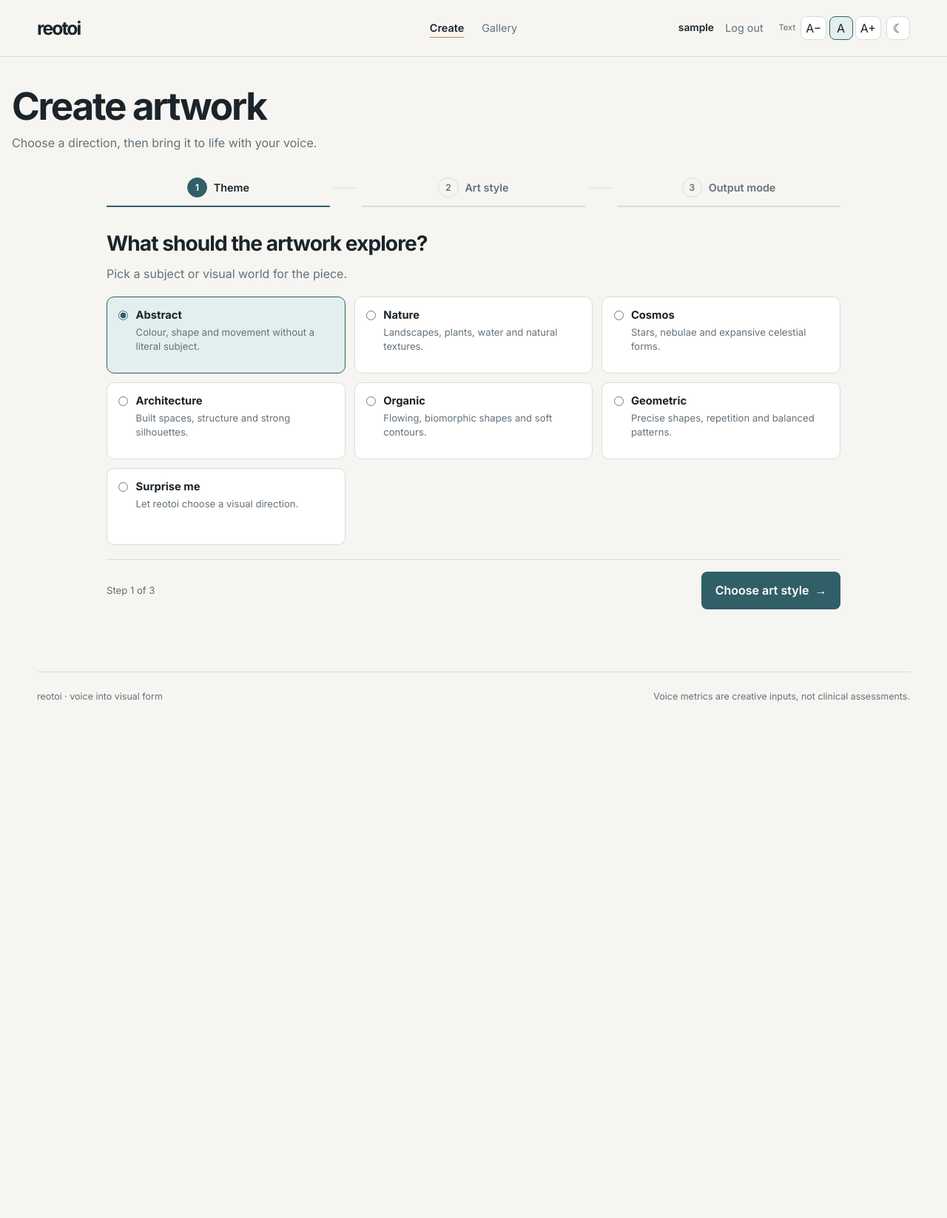
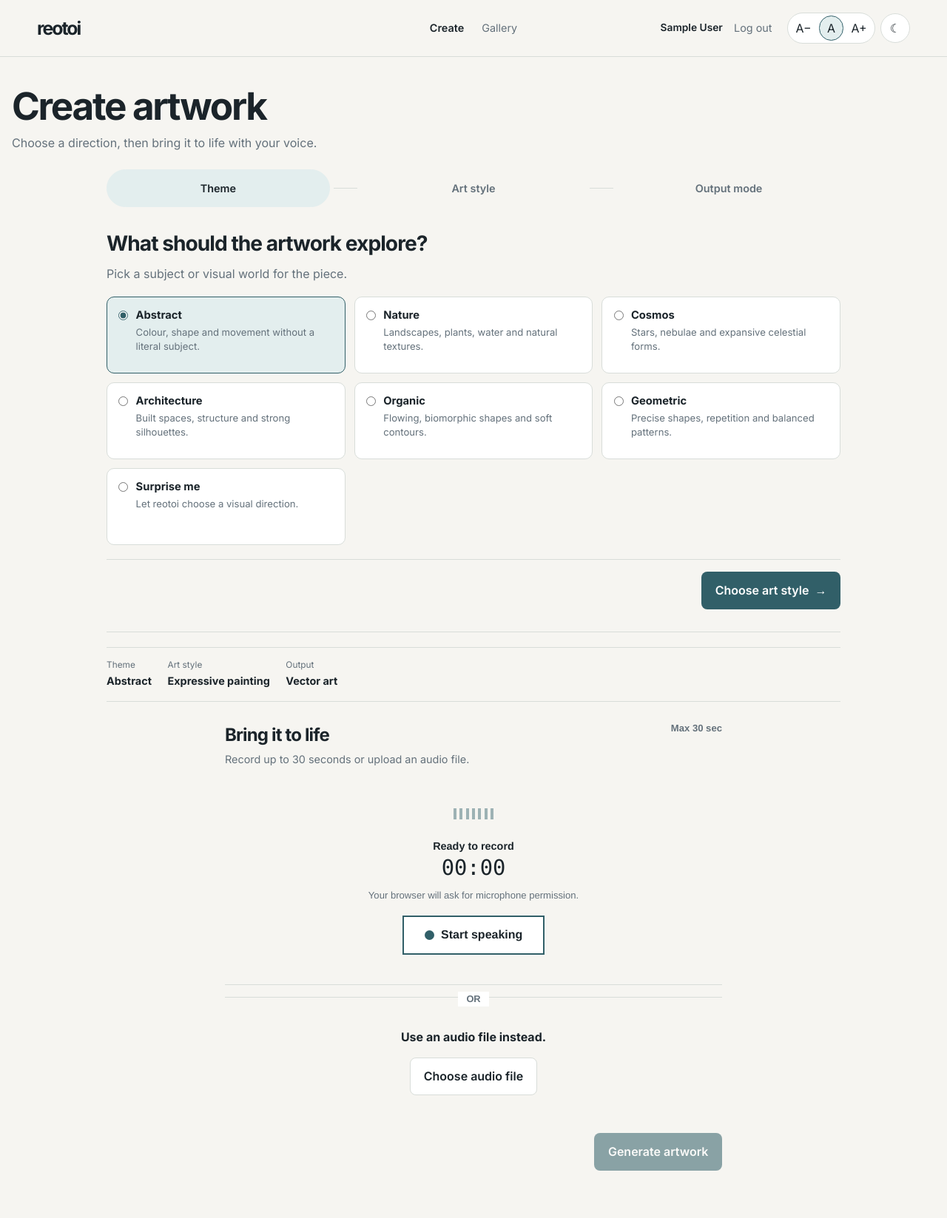
Before and after one commit to edimaudo/reotoi2, a FastAPI app: page /app in a window 1280 px wide. Shown: the whole page at 74% size. Before the commit the page ends 949 px from the top, so only its background shows below. Run offline with FastAPI, Linux system fonts and the light colour scheme; the visitor is signed in with stand-in values (Sample User, id 1).

Commit message:
Add files via upload

```diff
--- a/main.py
+++ b/main.py
@@ -60,9 +60,9 @@ ART_STYLE_OPTIONS = [
     {"value": "surprise", "label": "Surprise me", "description": "Choose a distinctive technique for this piece."},
 ]
 OUTPUT_MODE_OPTIONS = [
-    {"value": "svg", "label": "SVG only", "description": "Procedural vector artwork rendered locally; no image-generation call."},
-    {"value": "muse_image", "label": "Muse Image only", "description": "AI-generated raster artwork, with a clearly labelled SVG fallback if unavailable."},
-    {"value": "fusion", "label": "Fusion", "description": "Muse Image artwork with a transparent, voice-driven SVG overlay."},
+    {"value": "svg", "label": "Vector art", "description": "Locally rendered shapes and lines guided by your voice. Works without image generation."},
+    {"value": "muse_image", "label": "AI image", "description": "An image shaped by your theme and art style. Uses vector art if image generation is unavailable."},
+    {"value": "fusion", "label": "Fusion", "description": "An AI-generated image layered with a transparent, voice-driven vector overlay."},
 ]
 
 
@@ -143,6 +143,7 @@ async def login_submit(request: Request, username: Annotated[str, Form()] = "",
     if auth.verify_login(username, password):
         request.session.clear()
         request.session["user"] = auth.DEMO_USERNAME
+        request.session["display_name"] = auth.DEMO_DISPLAY_NAME
         return RedirectResponse(auth.safe_next(next), status_code=303)
     await asyncio.sleep(0.35)
     return templates.TemplateResponse(request=request, name="login.html", context={
--- a/services/auth.py
+++ b/services/auth.py
@@ -5,6 +5,7 @@ import os
 
 DEMO_USERNAME = os.getenv("DEMO_USERNAME", "demo")
 DEMO_PASSWORD = os.getenv("DEMO_PASSWORD", "reotoi-demo")
+DEMO_DISPLAY_NAME = os.getenv("DEMO_DISPLAY_NAME", "James")
 
 def verify_login(username: str, password: str) -> bool:
     user_ok = hmac.compare_digest((username or "").strip().encode(), DEMO_USERNAME.encode())
--- a/static/css/reotoi-ui.css
+++ b/static/css/reotoi-ui.css
@@ -498,7 +498,8 @@
   width: 100%;
   min-height: 3.2rem;
   border: 0;
-  border-bottom: 2px solid var(--rule);
+  border: 1px solid transparent;
+  border-radius: 999px;
   padding: .65rem .35rem;
   background: transparent;
   color: var(--muted);
@@ -506,20 +507,7 @@
   font-weight: 600;
 }
 .creation-stepper__button:hover { color: var(--ink); }
-.creation-stepper__button.is-active { color: var(--ink); border-bottom-color: var(--blue); }
-.creation-stepper__button.is-complete .creation-stepper__number { background: var(--blue-soft); color: var(--blue-strong); }
-.creation-stepper__number {
-  display: inline-grid;
-  place-items: center;
-  flex: 0 0 1.7rem;
-  width: 1.7rem;
-  height: 1.7rem;
-  border: 1px solid var(--rule);
-  border-radius: 50%;
-  color: var(--muted);
-  font-size: .78rem;
-}
-.creation-stepper__button.is-active .creation-stepper__number { border-color: var(--blue); background: var(--blue); color: #fff; }
+.creation-stepper__button.is-active { color: var(--ink); background: var(--blue-soft); border-color: var(--blue-soft); }
 .creation-stepper__connector { width: 100%; height: 1px; background: var(--rule); }
 .setup-step { padding: .15rem 0 .25rem; }
 .setup-step__heading { margin: 0 0 1.15rem; }
@@ -623,7 +611,6 @@
   .create-workspace { padding-top: 1.8rem; }
   .creation-stepper { grid-template-columns: minmax(0, 1fr) .8rem minmax(0, 1fr) .8rem minmax(0, 1fr); gap: .2rem; }
   .creation-stepper__button { flex-direction: column; gap: .25rem; min-height: 3.8rem; font-size: .75rem; }
-  .creation-stepper__number { flex-basis: 1.55rem; width: 1.55rem; height: 1.55rem; }
   .theme-options, .style-options, .output-mode-options { grid-template-columns: 1fr; }
   .choice-card { min-height: auto; padding: .8rem; }
   .choice-card__content strong { font-size: .9rem; }
@@ -635,3 +622,12 @@
   .voice-input-heading { flex-direction: column; }
   .gallery-empty { min-height: 34vh; padding: 1.25rem 0; }
 }
+
+
+/* The recording controls remain directly below the active setup step. */
+.voice-input-stage { display: block; margin-top: 1.6rem; padding-top: 1.25rem; border-top: 1px solid var(--rule); }
+.voice-input-stage[hidden] { display: none !important; }
+.step-actions { justify-content: flex-end; }
+.step-actions:has([data-step-back]) { justify-content: space-between; }
+.creation-stepper__button { text-decoration: none; }
+.creation-stepper__button:focus-visible { outline: 3px solid #c27b37; outline-offset: 2px; }
--- a/static/css/styles.css
+++ b/static/css/styles.css
@@ -95,3 +95,29 @@
   .site-account { gap: .2rem; }
   .nav-button { padding: .3rem .2rem; }
 }
+
+
+/* Wrapped display controls without a redundant size label. */
+.site-controls { flex-wrap: wrap; max-width: 100%; }
+.control-group {
+  display: inline-flex;
+  align-items: center;
+  justify-content: center;
+  flex-wrap: wrap;
+  gap: .2rem;
+  padding: .2rem;
+  border: 1px solid var(--rule);
+  border-radius: 999px;
+  background: var(--surface);
+  max-width: 100%;
+}
+.control-button { border-color: transparent; border-radius: 999px; min-width: 2.1rem; min-height: 2.1rem; }
+.control-button.is-active { border-color: var(--blue); }
+.theme-toggle { border-radius: 999px; min-width: 2.5rem; min-height: 2.5rem; }
+.site-nav a[aria-current="page"] { text-decoration: none; }
+@media (max-width: 480px) {
+  .site-header__right { flex-wrap: wrap; justify-self: end; max-width: 100%; }
+  .site-controls { justify-content: flex-end; }
+  .control-group { gap: .1rem; }
+  .control-button { min-width: 1.8rem; min-height: 1.8rem; }
+}
--- a/static/js/app.js
+++ b/static/js/app.js
@@ -198,7 +198,6 @@
 
   // Keep the three art-direction choices in a short guided flow instead of
   // presenting every control in one long panel.
-  const setupWizard = document.getElementById("setup-wizard");
   const voiceInputStage = document.getElementById("voice-input-stage");
   const setupPanels = Array.from(root.querySelectorAll("[data-step-panel]"));
   const stepperButtons = Array.from(root.querySelectorAll("[data-step-target]"));
@@ -230,21 +229,7 @@
   function updateSelectionSummary() {
     if (summaryTheme) summaryTheme.textContent = selectedChoiceLabel("theme", "Surprise me");
     if (summaryArtStyle) summaryArtStyle.textContent = selectedChoiceLabel("art_style", "Surprise me");
-    if (summaryOutputMode) summaryOutputMode.textContent = selectedChoiceLabel("output_mode", "SVG only");
-  }
-
-  function enterVoiceInputStage() {
-    updateSelectionSummary();
-    if (setupWizard) setupWizard.hidden = true;
-    if (voiceInputStage) voiceInputStage.hidden = false;
-    voiceInputStage?.scrollIntoView({ behavior: "smooth", block: "start" });
-  }
-
-  function editSetupChoices() {
-    if (voiceInputStage) voiceInputStage.hidden = true;
-    if (setupWizard) setupWizard.hidden = false;
-    activateSetupStep(3);
-    setupWizard?.scrollIntoView({ behavior: "smooth", block: "start" });
+    if (summaryOutputMode) summaryOutputMode.textContent = selectedChoiceLabel("output_mode", "Vector art");
   }
 
   stepperButtons.forEach((button) => {
@@ -256,8 +241,11 @@
   root.querySelectorAll("[data-step-back]").forEach((button) => {
     button.addEventListener("click", () => activateSetupStep(button.dataset.stepBack));
   });
-  root.querySelector("[data-setup-finish]")?.addEventListener("click", enterVoiceInputStage);
-  root.querySelector("[data-edit-choices]")?.addEventListener("click", editSetupChoices);
+  root.querySelectorAll('input[name="theme"], input[name="art_style"], input[name="output_mode"]').forEach((input) => {
+    input.addEventListener("change", updateSelectionSummary);
+  });
+  updateSelectionSummary();
+  if (voiceInputStage) voiceInputStage.hidden = false;
   activateSetupStep(1);
 
   function updateGenerateState() {
@@ -1205,7 +1193,7 @@
       setElementText(resultInput, data.input_source === "upload" ? "Audio file" : "Microphone");
     }
     if (resultArtStyle) setElementText(resultArtStyle, humanize(data.art_style || getArtStyle()));
-    const outputLabels = { svg: "SVG only", muse_image: "Muse Image only", fusion: "Fusion", svg_fallback: "SVG fallback" };
+    const outputLabels = { svg: "Vector art", muse_image: "AI image", fusion: "Fusion", svg_fallback: "Vector art fallback" };
     if (resultOutputMode) {
       const requested = data.output_mode_requested || getOutputMode();
       setElementText(resultOutputMode, outputLabels[requested] || humanize(requested));
--- a/templates/app.html
+++ b/templates/app.html
@@ -14,11 +14,11 @@
   <div class="creation-flow">
     <div id="setup-wizard">
       <ol class="creation-stepper" aria-label="Artwork setup">
-        <li><button type="button" class="creation-stepper__button is-active" data-step-target="1" aria-current="step"><span class="creation-stepper__number">1</span><span>Theme</span></button></li>
+        <li><button type="button" class="creation-stepper__button is-active" data-step-target="1" aria-current="step"><span>Theme</span></button></li>
         <li><span class="creation-stepper__connector" aria-hidden="true"></span></li>
-        <li><button type="button" class="creation-stepper__button" data-step-target="2"><span class="creation-stepper__number">2</span><span>Art style</span></button></li>
+        <li><button type="button" class="creation-stepper__button" data-step-target="2"><span>Art style</span></button></li>
         <li><span class="creation-stepper__connector" aria-hidden="true"></span></li>
-        <li><button type="button" class="creation-stepper__button" data-step-target="3"><span class="creation-stepper__number">3</span><span>Output mode</span></button></li>
+        <li><button type="button" class="creation-stepper__button" data-step-target="3"><span>Output mode</span></button></li>
       </ol>
 
       <section class="setup-step" data-step-panel="1" aria-labelledby="theme-step-title">
@@ -32,7 +32,7 @@
           </label>
           {% endfor %}
         </fieldset>
-        <div class="step-actions"><span>Step 1 of 3</span><button type="button" class="button button--primary" data-step-next="2">Choose art style <span aria-hidden="true">→</span></button></div>
+        <div class="step-actions"><button type="button" class="button button--primary" data-step-next="2">Choose art style <span aria-hidden="true">→</span></button></div>
       </section>
 
       <section class="setup-step" data-step-panel="2" aria-labelledby="style-step-title" hidden>
@@ -46,7 +46,7 @@
           </label>
           {% endfor %}
         </fieldset>
-        <div class="step-actions"><button type="button" class="button button--secondary" data-step-back="1">Back</button><span>Step 2 of 3</span><button type="button" class="button button--primary" data-step-next="3">Choose output <span aria-hidden="true">→</span></button></div>
+        <div class="step-actions"><button type="button" class="button button--secondary" data-step-back="1">Back to theme</button><button type="button" class="button button--primary" data-step-next="3">Choose output <span aria-hidden="true">→</span></button></div>
       </section>
 
       <section class="setup-step" data-step-panel="3" aria-labelledby="output-step-title" hidden>
@@ -60,16 +60,15 @@
           </label>
           {% endfor %}
         </fieldset>
-        <div class="step-actions"><button type="button" class="button button--secondary" data-step-back="2">Back</button><span>Step 3 of 3</span><button type="button" class="button button--primary" data-setup-finish>Continue to voice input <span aria-hidden="true">→</span></button></div>
+        <div class="step-actions"><button type="button" class="button button--secondary" data-step-back="2">Back to art style</button></div>
       </section>
     </div>
 
-    <section class="voice-input-stage" id="voice-input-stage" aria-labelledby="voice-input-title" hidden>
+    <section class="voice-input-stage" id="voice-input-stage" aria-labelledby="voice-input-title">
       <div class="selection-summary" aria-label="Selected artwork settings">
         <div><span>Theme</span><strong id="summary-theme">Abstract</strong></div>
         <div><span>Art style</span><strong id="summary-art-style">Expressive painting</strong></div>
-        <div><span>Output</span><strong id="summary-output-mode">SVG only</strong></div>
-        <button type="button" class="text-button" data-edit-choices>Edit choices</button>
+        <div><span>Output</span><strong id="summary-output-mode">Vector art</strong></div>
       </div>
       <section class="voice-input-panel">
         <div class="voice-input-heading"><div><h2 id="voice-input-title">Bring it to life</h2><p>Record up to {{ max_recording_seconds }} seconds or upload an audio file.</p></div><span class="time-limit">Max {{ max_recording_seconds }} sec</span></div>
--- a/templates/base.html
+++ b/templates/base.html
@@ -26,13 +26,13 @@
     <div class="site-header__right">
       {% if user %}
       <div class="site-account" aria-label="Account">
-        <span class="site-user" aria-label="Signed in as {{ user }}">{{ user }}</span>
+        {% set display_name = request.scope.get('session', {}).get('display_name') or ('James' if user == 'demo' else user) %}
+        <span class="site-user" aria-label="Signed in as {{ display_name }}">{{ display_name }}</span>
         <form method="post" action="/logout" class="nav-form"><button type="submit" class="nav-button">Log out</button></form>
       </div>
       {% endif %}
       <div class="site-controls" aria-label="Display controls">
-        <div class="control-group" aria-label="Text size">
-          <span class="control-label">Text</span>
+        <div class="control-group" aria-label="Font size">
           <button type="button" class="control-button" data-font-size="small" aria-label="Small text size">A−</button>
           <button type="button" class="control-button is-active" data-font-size="medium" aria-label="Medium text size">A</button>
           <button type="button" class="control-button" data-font-size="large" aria-label="Large text size">A+</button>
@@ -43,7 +43,9 @@
   </div>
 </header>
 <main id="main-content" tabindex="-1">{% block content %}{% endblock %}</main>
+{% if request.url.path not in ['/create', '/app', '/gallery'] %}
 <footer class="site-footer"><span>reotoi · voice into visual form</span><span>Voice metrics are creative inputs, not clinical assessments.</span></footer>
+{% endif %}
 <script src="{{ url_for('static', path='js/theme.js') }}" defer></script>
 {% block scripts %}{% endblock %}
 </body>
--- a/templates/gallery.html
+++ b/templates/gallery.html
@@ -8,12 +8,11 @@
 <section class="gallery-page" aria-labelledby="gallery-title">
   <div class="section-heading section-heading--wide gallery-heading">
     <h1 id="gallery-title">Your gallery</h1>
-    <p>Artwork saved in this browser.</p>
   </div>
   <section id="gallery-empty" class="gallery-empty" aria-labelledby="empty-title">
     <div class="gallery-empty__mark" aria-hidden="true"><span></span><span></span><span></span></div>
     <h2 id="empty-title">Make your first piece.</h2>
-    <p>Record your voice or choose an audio file, then save the artwork here.</p>
+    <p>Record your voice or choose an audio file.</p>
     <a class="button button--primary" href="/create">Create artwork</a>
   </section>
   <section id="gallery-list" class="gallery-grid" aria-live="polite" aria-label="Saved artwork"></section>
--- a/templates/index.html
+++ b/templates/index.html
@@ -14,7 +14,7 @@
   <div class="principle-grid">
     <article class="principle-card"><h3>Speak</h3><p>Record a short sample or use a supported audio file.</p></article>
     <article class="principle-card"><h3>Interpret</h3><p>Pitch, energy, rhythm, variation and pauses become visual inputs.</p></article>
-    <article class="principle-card"><h3>Create</h3><p>Choose local SVG art, Muse Image, or Fusion combining raster art and a vector overlay.</p></article>
+    <article class="principle-card"><h3>Create</h3><p>Choose vector art, an AI-generated image, or Fusion with a voice-driven vector overlay.</p></article>
   </div>
 </section>
 {% endblock %}
```
Also changed, not shown: services/pipeline.py (+17 -17 lines), tests/test_app.py (+48 -4 lines), README.md.
